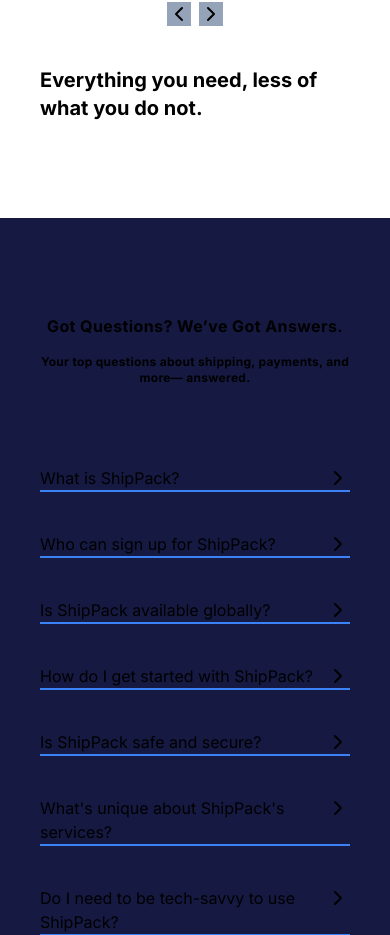
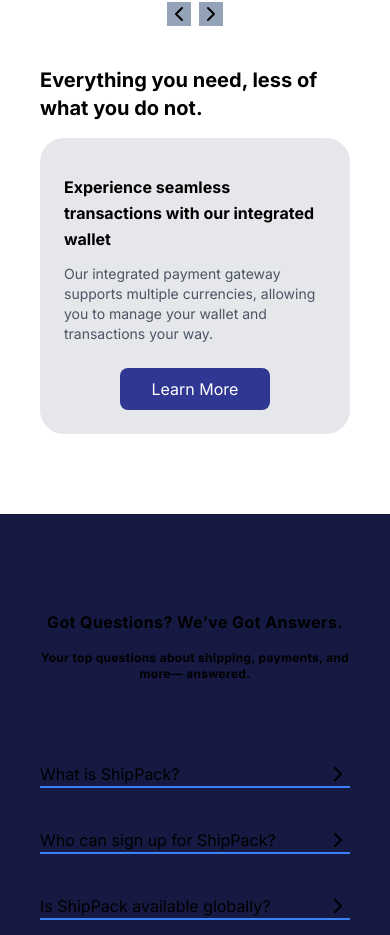
Before and after one commit to Idomason/Logistics, a Next.js app: page / in a window 390 px wide. Shown: the part 2100-3035 px from the top of the page. Built offline with nearby package versions, Linux system fonts and the light colour scheme.

Commit message:
updated the payment component

```diff
--- a/components/Payment/Payment.tsx
+++ b/components/Payment/Payment.tsx
@@ -65,7 +65,7 @@
       <h1 className='text-xl md:text-4xl md:self-start md:mb-4 md:w-1/2 md:leading-normal font-bold py-4 text-black'>
         Everything you need, less of what you do not.
       </h1>
-      <div className='w-full hidden md:flex justify-between'>
+      <div className='w-full md:flex justify-between'>
         <div className='text-gray-500 hidden md:block'>
           <div className='flex'>
             <hr className='p-[2px] mr-2 bg-primary h-14' />
```
